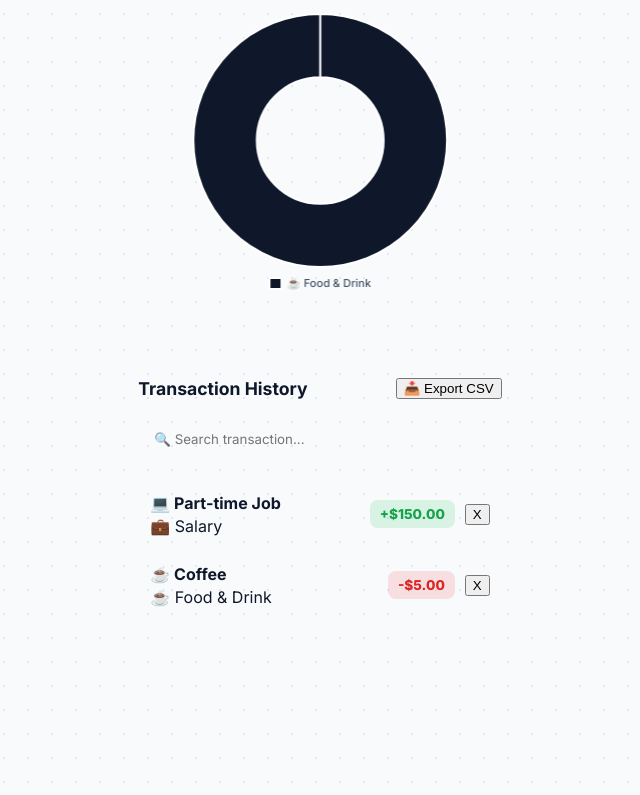
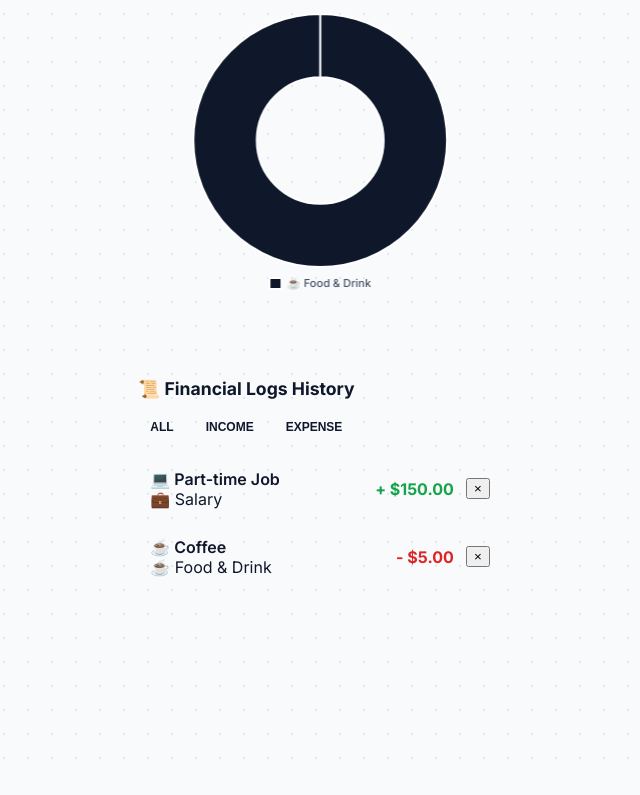
Before and after one commit to Alvinfaizt/personal-finance-dashboard, a React (Vite) app: page /dashboard in a window 1280 px wide. Shown: the part 1534-2329 px from the top of the page, without its empty margins (320-960 px from the left). After the commit the page ends 2299 px from the top, so only its background shows below. Built offline with nearby package versions, Linux system fonts and the light colour scheme.

Commit message:
feat: core integration of transaction structural hooks filtering

```diff
--- a/src/components/TransactionList.jsx
+++ b/src/components/TransactionList.jsx
@@ -1,77 +1,41 @@
 import { useState } from 'react'
+import TransactionFilter from './TransactionFilter'
 
 function TransactionList({ transactions, onDeleteTransaction, formatMoney }) {
-  const [searchTerm, setSearchTerm] = useState('')
+  const [activeFilter, setActiveFilter] = useState('all')
 
-  const handleExportCSV = () => {
-    if (transactions.length === 0) {
-      alert("No data available to export!");
-      return;
-    }
-    const headers = ['ID', 'Description', 'Amount (USD)', 'Type', 'Category'];
-    const rows = transactions.map(item => [
-      item.id,
-      `"${item.description.replace(/"/g, '""')}"`,
-      item.amount.toFixed(2),
-      item.type,
-      `"${(item.category || '🛒 General').replace(/"/g, '""')}"`
-    ]);
-    const csvContent = [headers.join(','), ...rows.map(e => e.join(','))].join('\n');
-    const blob = new Blob([csvContent], { type: 'text/csv;charset=utf-8;' });
-    const url = URL.createObjectURL(blob);
-    const link = document.createElement("a");
-    link.setAttribute("href", url);
-    link.setAttribute("download", `neo_finance_export_${Date.now()}.csv`);
-    link.style.visibility = 'hidden';
-    document.body.appendChild(link);
-    link.click();
-    document.body.removeChild(link);
-  };
-
-  const filteredTransactions = transactions.filter(item =>
-    item.description.toLowerCase().includes(searchTerm.toLowerCase())
-  )
+  const filteredTransactions = transactions.filter(item => {
+    if (activeFilter === 'all') return true
+    return item.type === activeFilter
+  })
 
   return (
     <div className="neo-box">
-      <div style={{ display: 'flex', justifyContent: 'space-between', alignItems: 'center', marginBottom: '20px' }}>
-        <h3 style={{ margin: 0, fontWeight: 700, fontSize: '1.1rem' }}>Transaction History</h3>
-        <button className="btn-export" onClick={handleExportCSV}>📥 Export CSV</button>
-      </div>
+      <h3 style={{ margin: '0 0 15px 0', fontSize: '1.1rem', fontWeight: 700, color: 'var(--text-main)' }}>
+        📜 Financial Logs History
+      </h3>
 
-      <input type="text" className="neo-input" placeholder="🔍 Search transaction..." value={searchTerm} onChange={(e) => setSearchTerm(e.target.value)} style={{ marginBottom: '20px' }} />
+      <TransactionFilter activeFilter={activeFilter} setActiveFilter={setActiveFilter} />
 
-      <ul style={{ listStyleType: 'none', padding: 0, margin: 0 }}>
-        {filteredTransactions.length === 0 && (
-          <p style={{ color: '#777', fontWeight: 600, fontSize: '0.9rem' }}>No matching transactions found.</p>
-        )}
-
-        {filteredTransactions.map((item) => (
-          <li key={item.id} className="neo-list-item" style={{ gap: '10px' }}>
-            <div style={{ display: 'flex', flexDirection: 'column', minWidth: '0', flex: 1 }}>
-              <span style={{ fontWeight: 700, whiteSpace: 'nowrap', overflow: 'hidden', textOverflow: 'ellipsis' }}>
-                {item.description}
+      {filteredTransactions.length === 0 ? (
+        <p style={{ color: 'var(--text-muted)', fontSize: '0.85rem', fontStyle: 'italic' }}>No logs found.</p>
+      ) : (
+        filteredTransactions.map((item) => (
+          <div key={item.id} className="neo-list-item">
+            <div>
+              <span style={{ fontWeight: 600, display: 'block' }}>{item.description}</span>
+              <span className="neo-badge">{item.category}</span>
+            </div>
+            <div style={{ display: 'flex', alignItems: 'center', gap: '12px' }}>
+              <span style={{ fontWeight: 700, color: item.type === 'income' ? '#16a34a' : '#dc2626' }}>
+                {item.type === 'income' ? '+' : '-'} {formatMoney(item.amount)}
               </span>
-              <div style={{ marginTop: '3px' }}>
-                <span className="neo-badge">{item.category || '🛒 General'}</span>
-              </div>
+              <button className="neo-btn-delete" onClick={() => onDeleteTransaction(item.id)}>×</button>
             </div>
-
-            <div style={{ display: 'flex', alignItems: 'center', gap: '10px', flexShrink: 0 }}>
-              <span style={{
-                backgroundColor: item.type === 'income' ? 'rgba(34, 197, 94, 0.15)' : 'rgba(239, 68, 68, 0.15)',
-                color: item.type === 'income' ? '#16a34a' : '#dc2626',
-                padding: '6px 10px', fontWeight: 800, borderRadius: '8px', fontSize: '0.85rem'
-              }}>
-                {item.type === 'income' ? '+' : '-'}{formatMoney(item.amount)}
-              </span>
-              <button onClick={() => onDeleteTransaction(item.id)} className="neo-btn-delete">X</button>
-            </div>
-          </li>
-        ))}
-      </ul>
+          </div>
+        ))
+      )}
     </div>
   )
 }
-
 export default TransactionList
```
